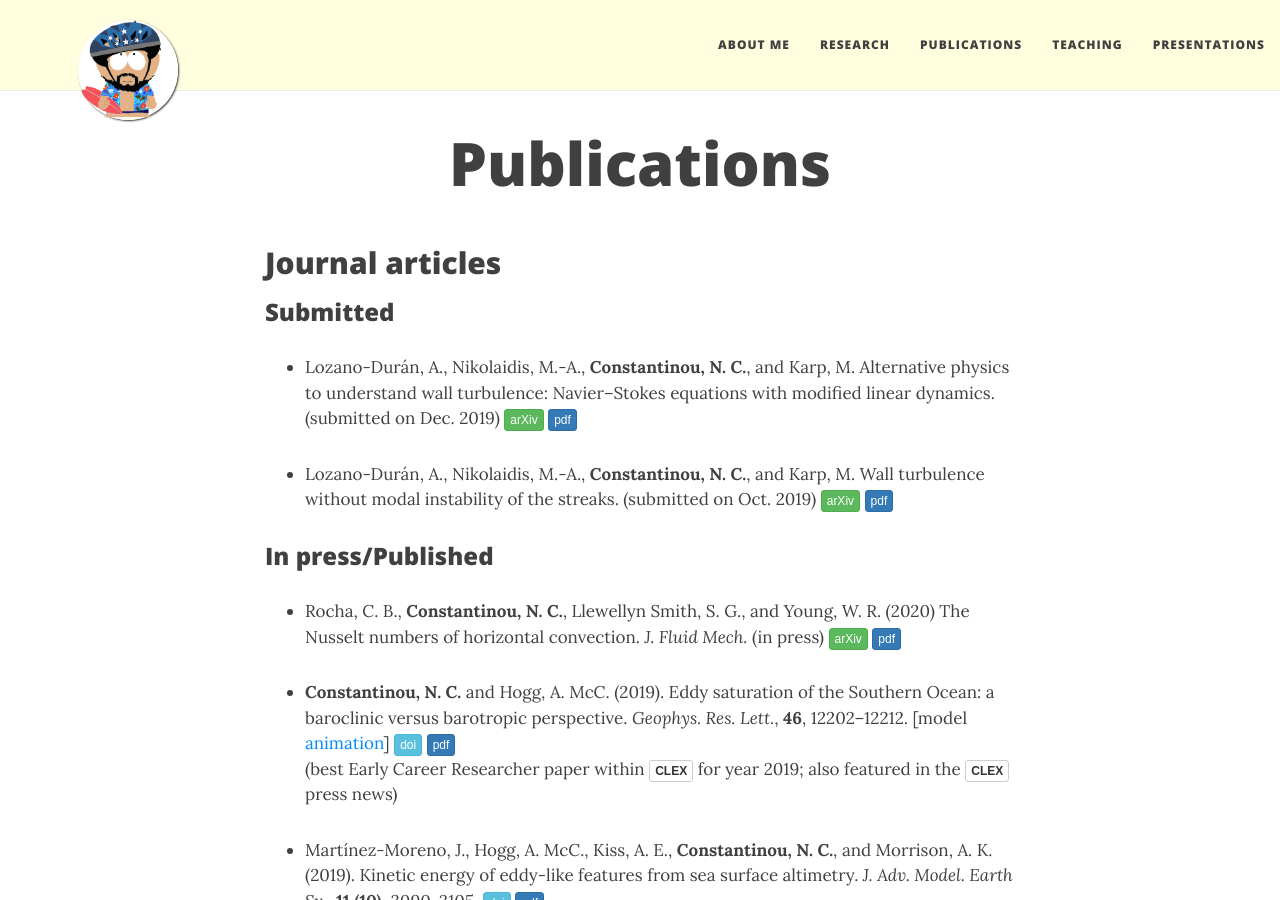
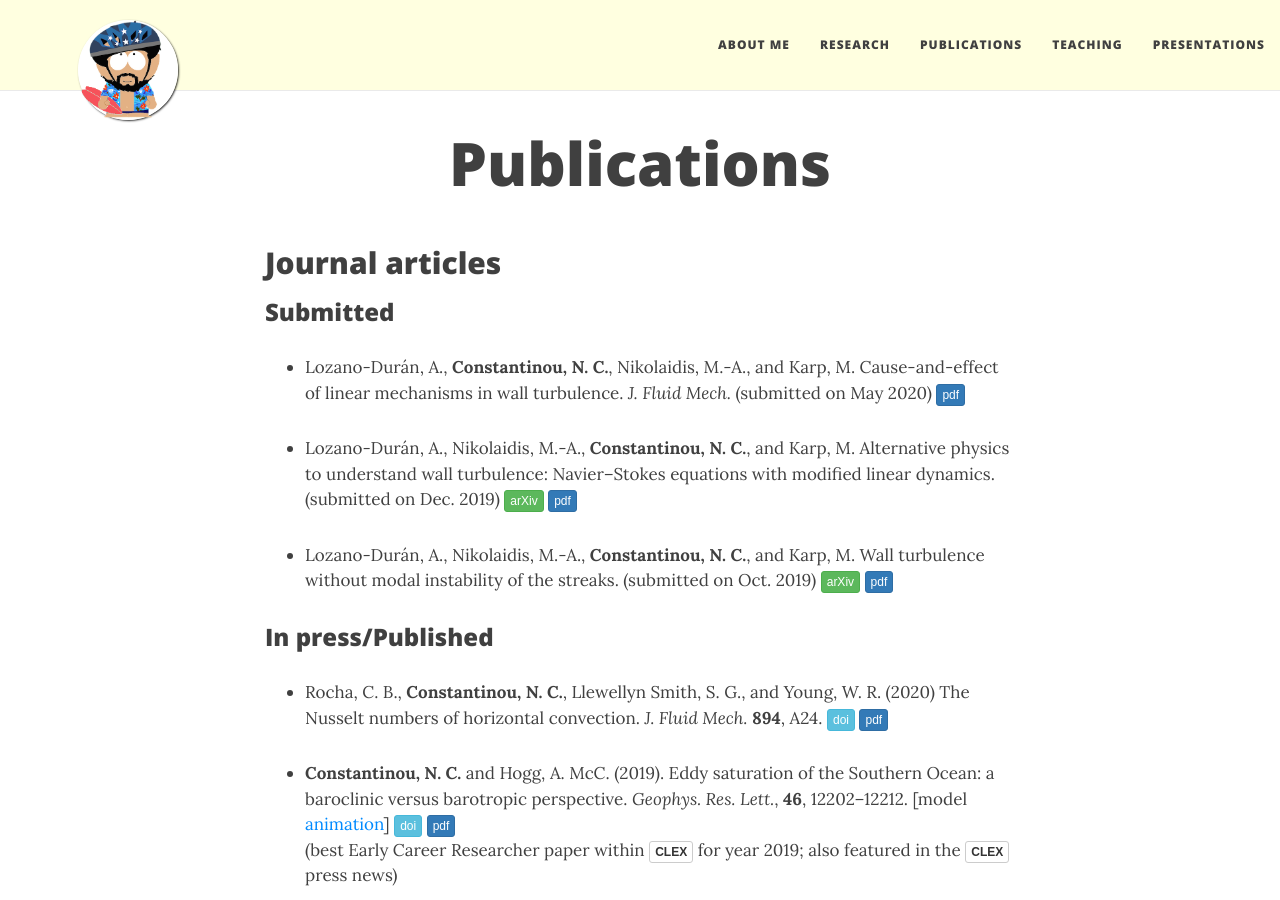
Before and after one commit to navidcy/navidcy.github.io, a Jekyll site: the page built from publications.md, in a window 1280 px wide and 900 px high. Built offline with Jekyll 4.4.1, drawn with Linux system fonts in a browser that asks for light colours; nearby versions of some CDN libraries; comment, search, counter and statistics services are not loaded.

Commit message:
final version of HC-Nu and first version of Cause-Effect-Wall-Turbulence

```diff
--- a/publications.md
+++ b/publications.md
@@ -14,14 +14,18 @@ title: Publications
 - Rocha, C. B., **Constantinou, N. C.**, Llewellyn Smith, S. G., and  Young, W. R. The heat flux of horizontal convection: Nusselt number scaling. _J. Fluid Mech._ (submitted on ...) [<span class="btn btn-success btn-xs{{end}}" style="font-family:sans-serif;">arXiv</span>][arXiv:1912.05229]{:target="_blank"} [<span class="btn btn-primary btn-xs{{end}}" style="font-family:sans-serif;">pdf</span>][HCNuDefinition]
 -->
 
+- Lozano-Durán, A., **Constantinou, N. C.**, Nikolaidis, M.-A., and Karp, M. Cause-and-effect of linear mechanisms in wall turbulence. _J. Fluid Mech._ (submitted on May 2020) <!--[<span class="btn btn-success btn-xs{{end}}" style="font-family:sans-serif;">arXiv</span>][arXiv:1912.07532]{:target="_blank"}--> [<span class="btn btn-primary btn-xs{{end}}" style="font-family:sans-serif;">pdf</span>][cause-effect-linearmechanism]
+
+
 - Lozano-Durán, A., Nikolaidis, M.-A., **Constantinou, N. C.**, and Karp, M. Alternative physics to understand wall turbulence: Navier–Stokes equations with modified linear dynamics. (submitted on Dec. 2019) [<span class="btn btn-success btn-xs{{end}}" style="font-family:sans-serif;">arXiv</span>][arXiv:1912.07532]{:target="_blank"} [<span class="btn btn-primary btn-xs{{end}}" style="font-family:sans-serif;">pdf</span>][multiflow2019-linearmechanism]
+
 
 - Lozano-Durán, A., Nikolaidis, M.-A., **Constantinou, N. C.**, and Karp, M. Wall turbulence without modal instability of the streaks. (submitted on Oct. 2019) [<span class="btn btn-success btn-xs{{end}}" style="font-family:sans-serif;">arXiv</span>][arXiv:1909.05490]{:target="_blank"} [<span class="btn btn-primary btn-xs{{end}}" style="font-family:sans-serif;">pdf</span>][modallystableturbulence]
 
 
 ### In press/Published
 
-- Rocha, C. B., **Constantinou, N. C.**, Llewellyn Smith, S. G., and  Young, W. R. (2020) The Nusselt numbers of horizontal convection. _J. Fluid Mech._ (in press) [<span class="btn btn-success btn-xs{{end}}" style="font-family:sans-serif;">arXiv</span>][arXiv:1912.05229]{:target="_blank"} [<span class="btn btn-primary btn-xs{{end}}" style="font-family:sans-serif;">pdf</span>][HCNuDefinition]
+- Rocha, C. B., **Constantinou, N. C.**, Llewellyn Smith, S. G., and  Young, W. R. (2020) The Nusselt numbers of horizontal convection. _J. Fluid Mech._ **894**, A24. [<span class="btn btn-info btn-xs{{end}}" style="font-family:sans-serif;">doi</span>][HCNuDefinition-doi]{:target="_blank"} [<span class="btn btn-primary btn-xs{{end}}" style="font-family:sans-serif;">pdf</span>][HCNuDefinition]
 
 - **Constantinou, N. C.** and  Hogg, A. McC. (2019). Eddy saturation of the Southern Ocean: a baroclinic versus barotropic perspective. _Geophys. Res. Lett._, **46**, 12202–12212. [model [animation][twolayer-mom6-movie]] [<span class="btn btn-info btn-xs{{end}}" style="font-family:sans-serif;">doi</span>][EddySat-BtBc-doi]{:target="_blank"} [<span class="btn btn-primary btn-xs{{end}}" style="font-family:sans-serif;">pdf</span>][eddysaturation-BC-BT] <span align="right" class='altmetric-embed' data-badge-type="2" data-condensed="true" data-hide-less-than="2" data-doi="10.1029/2019GL084117"></span> <br/>
 (best Early Career Researcher paper within [<span class="btn btn-default btn-xs{{end}}" style="font-family:sans-serif;"><b>CLEX</b></span>][clex-site]{:target="_blank"} for year 2019; also featured in the [<span class="btn btn-default btn-xs{{end}}" style="font-family:sans-serif;"><b>CLEX</b></span>][EddySat-BtBc-clexbrief]{:target="_blank"} press news)
@@ -101,7 +105,7 @@ title: Publications
 - Formation of large-scale structures by turbulence in rotating planets, Ph.D. thesis, National and Kapodistrian University of Athens, 2015. [<span class="btn btn-primary btn-xs{{end}}" style="font-family:sans-serif;">pdf</span>][phd_eng]
 
 
-
+[cause-effect-linearmechanism]: cause-effect-linearmechanism.pdf
 [multiflow2019-linearmechanism]: multiflow2019-linearmechanism.pdf
 [HCNuDefinition]: HCNuDefinition.pdf
 [modallystableturbulence]: ModallyStableTurb.pdf
@@ -122,6 +126,7 @@ title: Publications
 [wallturbulencebrief]: WallTurbulenceEnergyExtraction.pdf
 [wallturbulencebrief-url]: https://ctr.stanford.edu/annual-research-briefs-2018
 
+[HCNuDefinition-doi]: https://doi.org/10.1017/jfm.2020.269
 [EddySat-BtBc-doi]: https://doi.org/10.1029/2019GL084117
 [TrackEddies-SSH-doi]: https://doi.org/10.1029/2019MS001769
 [magneticviscosity-doi]: https://doi.org/10.1103/PhysRevFluids.4.083701
```
Also changed, not shown: 1 other file.
